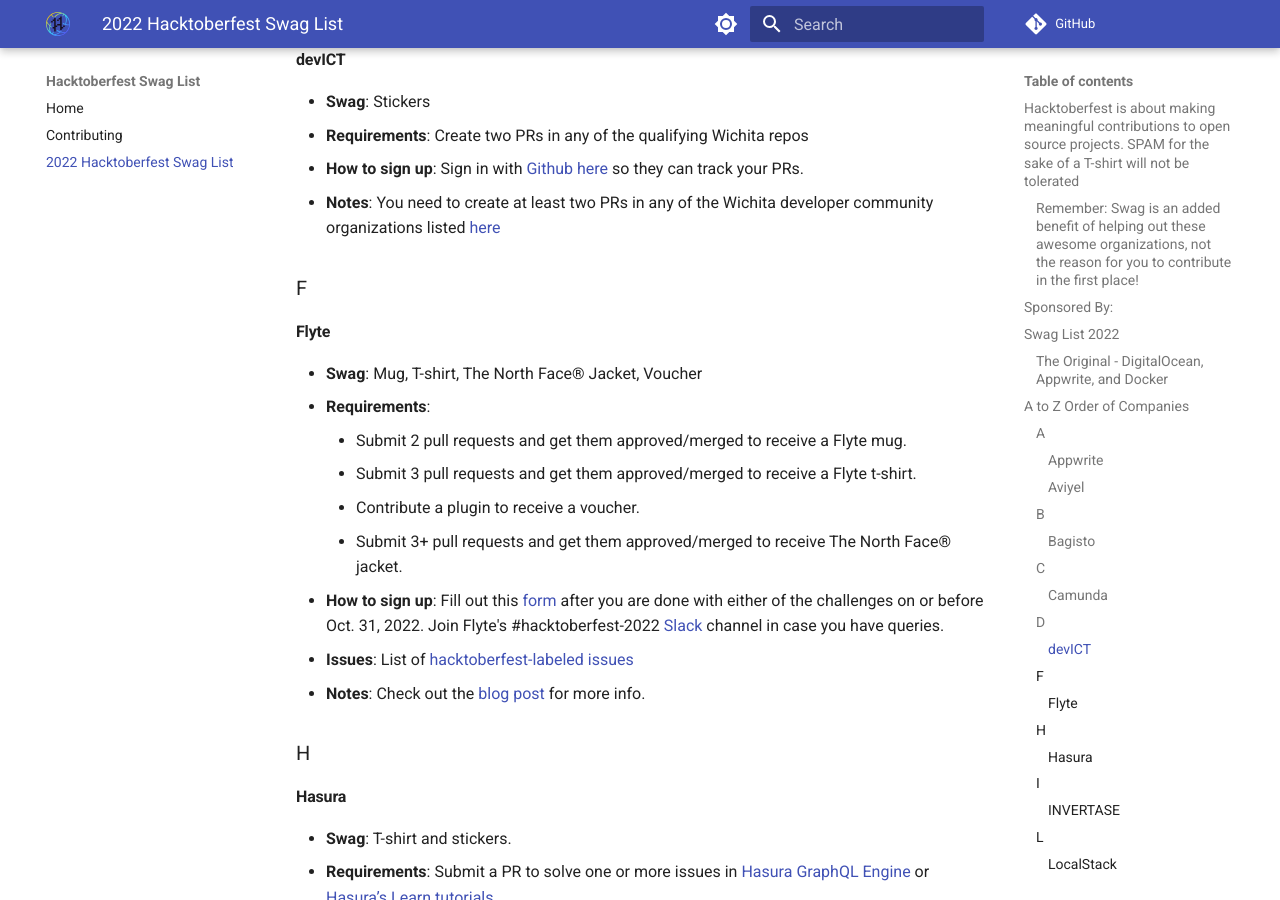
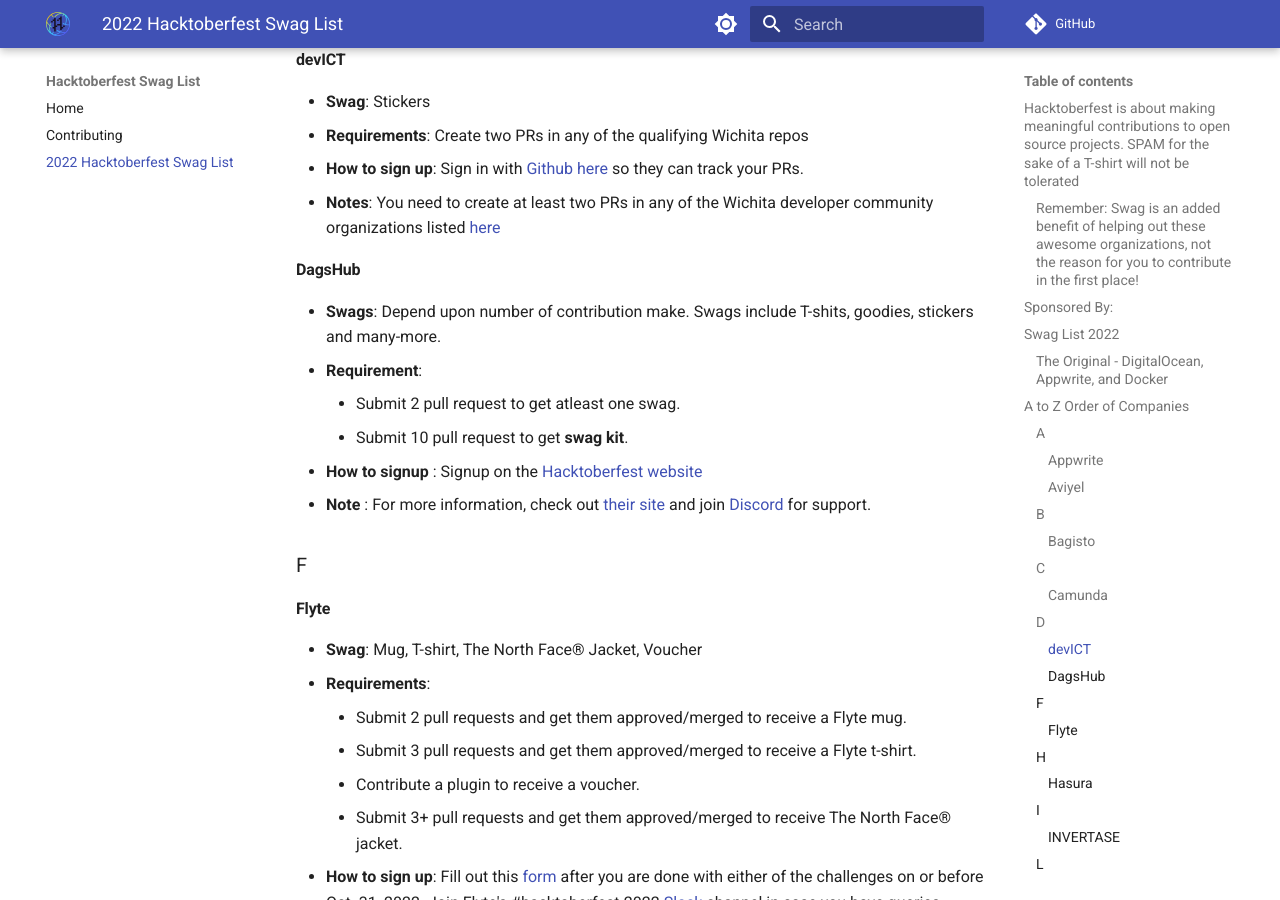
Before and after one commit to crweiner/hacktoberfest-swag-list, an MkDocs documentation site: the page built from docs/list.md, in a window 1280 px wide and 900 px high, scrolled down 3161 px. Built offline with MkDocs 1.6.1 and Material for MkDocs 9.7.7, drawn with Linux system fonts in a browser that asks for light colours; comment, search, counter and statistics services are not loaded.

Commit message:
Added DogsHub Swag list

```diff
--- a/docs/list.md
+++ b/docs/list.md
@@ -92,6 +92,15 @@
 - **Requirements**: Create two PRs in any of the qualifying Wichita repos
 - **How to sign up**: Sign in with [Github here](https://devict-hacktoberfest.herokuapp.com/){:target="\_blank"} so they can track your PRs.
 - **Notes**: You need to create at least two PRs in any of the  Wichita developer community organizations listed [here](https://devict-hacktoberfest.herokuapp.com/){:target="\_blank"}
+
+#### **DagsHub**
+- **Swags**: Depend upon number of contribution make. Swags include T-shits, goodies, stickers and many-more.
+- **Requirement**:
+    - Submit 2 pull request to get atleast one swag.
+    - Submit 10 pull request to get **swag kit**.
+- **How to signup** : Signup on the [Hacktoberfest website](https://hacktoberfest.com/){:target="\_blank"}
+- **Note** : For more information, check out [their site](https://dagshub.com/blog/dagshub-x-hacktoberfest-2022/){:target="\_blank"} and join [Discord](https://discord.com/invite/6SsqDCUVeq){:target="\_blank"} for support.
+
 
 ### F
 
```
